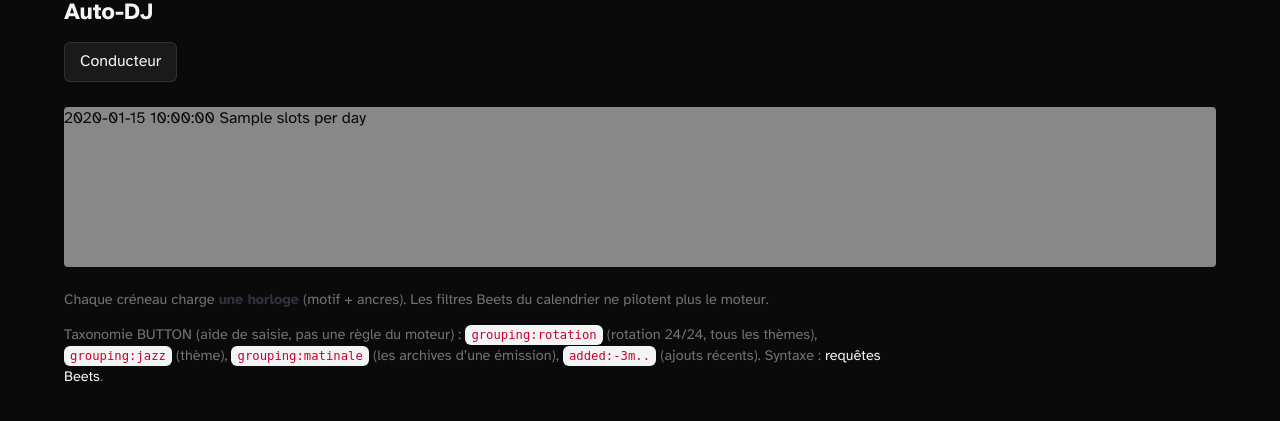
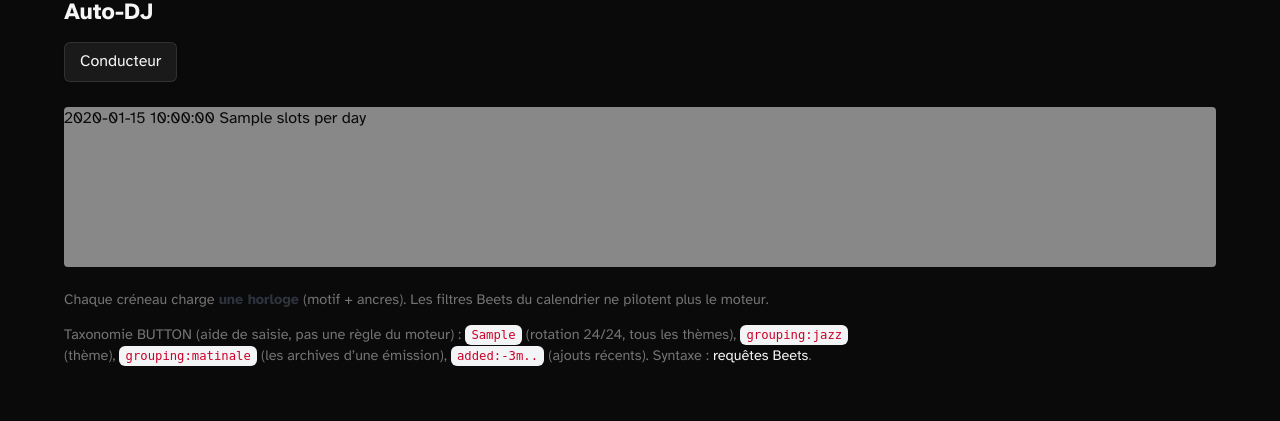
Before and after one commit to lazbutton/button, a Python web app: template engine/radiotomate/templates/autodj/index.jinja in a window 1280 px wide. Shown: the top 421 px of the page. Run offline with Jinja, Linux system fonts and the light colour scheme; the template is opened without the code that fills it: most values are stand-ins (such as "Sample title", 1, 10 or a date in 2020).

Commit message:
Programmation : l'exemple de la rotation garde sa requête d'origine
Fiche ARC-07, vu à la relecture. Le premier commit du moteur remplaçait
l'exemple path:/media/10-rotation par grouping:rotation, dans les aides des
sélections. Ils ne prennent pas les mêmes titres : Beets lit grouping:rotation
comme une partie du regroupement, et y ajoute une collection nommée
rotation-noel. Le test des pages de l'auto-DJ (tests/interface, hors CI)
attend aussi l'exemple d'origine.

Les pages de l'auto-DJ le montrent de nouveau, tel qu'avant, construit par
rotation_query() de media_bank.py : son dossier n'est nommé que là. La
console, qui ne nomme aucun dossier, garde ses deux autres exemples,
grouping:matinale et genre:Jazz ; la sélection Rotation de la station
montre déjà sa requête dans la liste.

Co-Authored-By: Claude Opus 5.5 <noreply@anthropic.com>

```diff
--- a/console/src/pages/CategoriesPage.tsx
+++ b/console/src/pages/CategoriesPage.tsx
@@ -405,7 +405,7 @@ function SelectionDialog({
                 Tester
               </Button>
             </div>
-            <span className="ui-field-hint">Exemples : grouping:rotation · grouping:matinale · genre:Jazz</span>
+            <span className="ui-field-hint">Exemples : grouping:matinale · genre:Jazz</span>
           </div>
           {/* A refusal was about the query before: it goes once the query changes. */}
           {test && !(test.error && stale) ? (
--- a/engine/radiotomate/interface_app.py
+++ b/engine/radiotomate/interface_app.py
@@ -37,6 +37,7 @@ from radiotomate.interface import (
     users,
 )
 from radiotomate.quart import CustomQuart
+from radiotomate.services import media_bank
 from radiotomate.templates import RADIOTOMATE_HELPERS
 
 _log = logging.getLogger(__name__)
@@ -134,6 +135,8 @@ def app_factory(config: dict, reload: bool, beets: BeetsIntegration):
     app.jinja_env.globals.update(
         **RADIOTOMATE_HELPERS,
         csrf_token=csrf.csrf_token,
+        # An example of the auto-DJ pages: the folder is named in media_bank.py.
+        rotation_query=media_bank.rotation_query(),
     )
     app.register_error_handler(Exception, htmx_errors_as_messages)
     app.register_error_handler(Unauthorized, redirect_to_login)
--- a/engine/radiotomate/templates/autodj/index.jinja
+++ b/engine/radiotomate/templates/autodj/index.jinja
@@ -48,7 +48,7 @@
 </p>
 <p class="suite-help">
     Taxonomie BUTTON (aide de saisie, pas une règle du moteur) :
-    <code>grouping:rotation</code> (rotation 24/24, tous les thèmes),
+    <code>{{ rotation_query }}</code> (rotation 24/24, tous les thèmes),
     <code>grouping:jazz</code> (thème),
     <code>grouping:matinale</code> (les archives d’une émission),
     <code>added:-3m..</code> (ajouts récents).
--- a/engine/radiotomate/templates/autodj/slot_form.jinja
+++ b/engine/radiotomate/templates/autodj/slot_form.jinja
@@ -132,7 +132,7 @@
                 (requêtes Beets, poids) pour plus tard.
             </p>
             <p class="help">
-                Exemples BUTTON : <code>grouping:rotation</code>,
+                Exemples BUTTON : <code>{{ rotation_query }}</code>,
                 <code>grouping:jazz</code>,
                 <code>grouping:matinale</code> (les archives d’une émission),
                 <code>added:-3m..</code>.
```
Also changed, not shown: engine/radiotomate/services/media_bank.py (+9 -0 lines).
